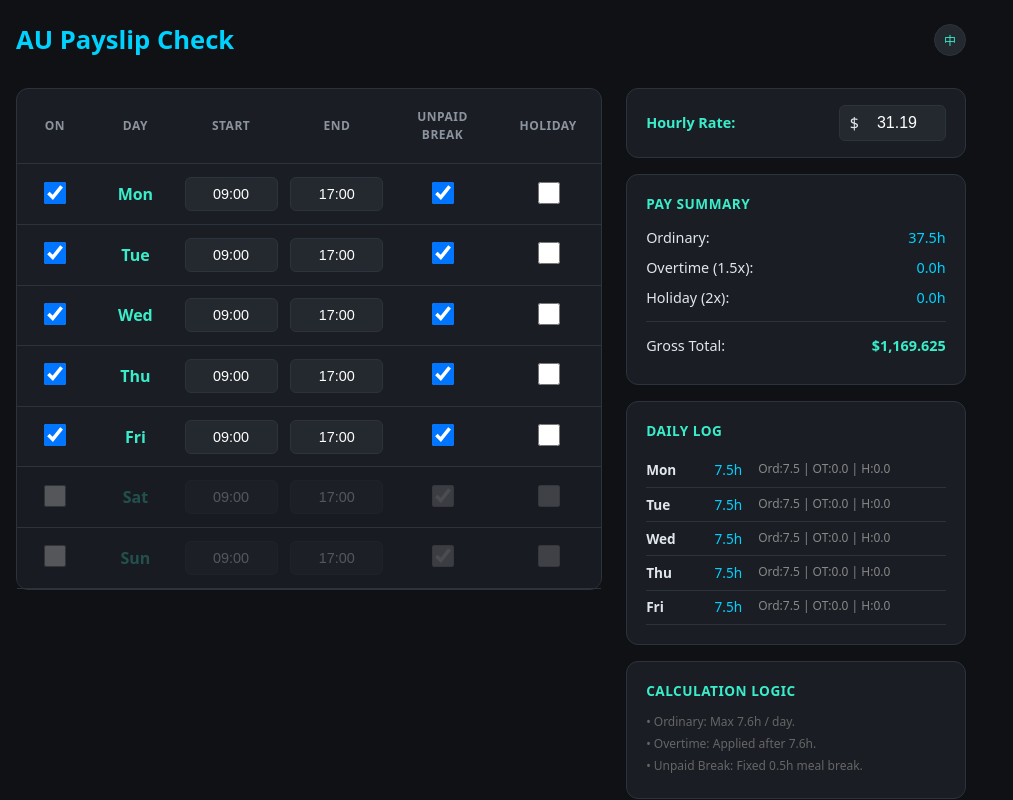
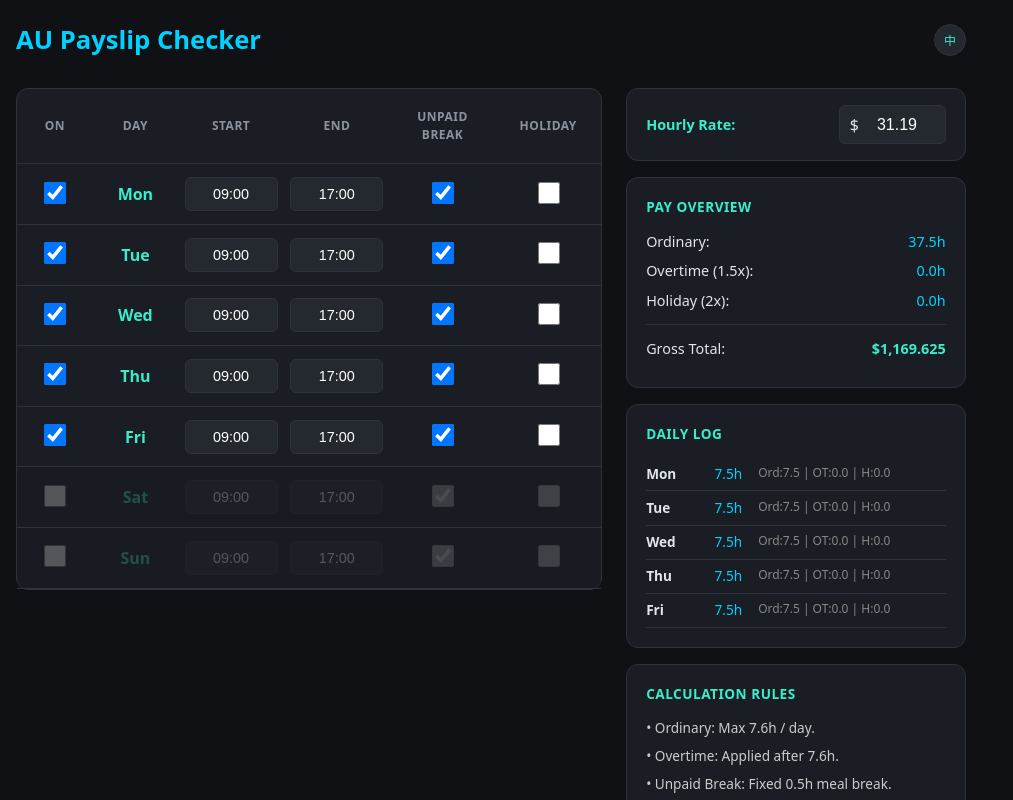
Before and after one commit to crayon3shawn/payslip-checker, a React (Vite) app: page / in a window 1280 px wide. Shown: the top 800 px of the page, without its empty margins (0-1013 px from the left). Built offline with nearby package versions, Linux system fonts and the light colour scheme.

Commit message:
refactor: natural tw translations, increase logic note font size and rename title to AU Payslip Checker

```diff
--- a/src/App.css
+++ b/src/App.css
@@ -84,9 +84,9 @@ h1 { color: var(--primary); margin: 0; font-size: 1.6rem; }
   border-radius: 6px;
   padding: 0 0.6rem;
 }
-.input-with-symbol input { background: transparent; border: none; color: white; padding: 0.5rem 0.2rem; width: 70px; outline: none; font-size: 1rem; text-align: right; }
+.input-with-symbol input { background: transparent; border: none; color: white; padding: 0.6rem 0.2rem; width: 70px; outline: none; font-size: 1rem; text-align: right; }
 
-/* Table - Desktop Fix */
+/* Table Base Styles (Desktop) */
 .record-table { width: 100%; border-collapse: collapse; }
 .record-table th { background: transparent; color: #8b949e; font-size: 0.75rem; padding: 1.2rem 0.8rem; border-bottom: 1px solid var(--border); text-transform: uppercase; letter-spacing: 0.5px; }
 .record-table td { padding: 0.8rem 0.4rem; border-bottom: 1px solid var(--border); }
@@ -99,7 +99,7 @@ input[type="checkbox"] { width: 22px; height: 22px; cursor: pointer; }
 
 .mobile-only-text { display: none; }
 
-/* --- Mobile Card Layout (Strictly scoped) --- */
+/* --- Mobile Card Layout --- */
 @media (max-width: 600px) {
   .table-wrapper { border: none; background: transparent; }
   .record-table, .record-table tbody, .record-table tr, .record-table td { display: block; }
@@ -118,7 +118,6 @@ input[type="checkbox"] { width: 22px; height: 22px; cursor: pointer; }
 
   .record-table td { border: none; padding: 0; display: flex; align-items: center; }
 
-  /* Grid Assignment */
   .cell-day { grid-area: 1 / 1 / 2 / 2; font-size: 1.1rem; }
   .cell-on { grid-area: 1 / 2 / 2 / 3; justify-content: flex-end; }
   .cell-start { grid-area: 2 / 1 / 3 / 2; }
@@ -141,7 +140,14 @@ input[type="checkbox"] { width: 22px; height: 22px; cursor: pointer; }
 .b-day { font-weight: bold; min-width: 40px; }
 .b-val { color: var(--primary); min-width: 40px; text-align: right; }
 .b-tag { color: #888; font-size: 0.75rem; }
-.note { font-size: 0.75rem; color: #666; margin: 0.3rem 0; line-height: 1.4; }
+
+/* Logic Card - Highlight Notes */
+.note.highlight {
+  font-size: 0.85rem; /* 加大說明文字 */
+  color: #ccc;
+  margin: 0.5rem 0;
+  line-height: 1.5;
+}
 
 .fw-minimal-link {
   display: block;
--- a/src/App.tsx
+++ b/src/App.tsx
@@ -107,7 +107,7 @@ function App() {
 
   const t = {
     en: {
-      title: 'AU Payslip Check',
+      title: 'AU Payslip Checker',
       rate: 'Hourly Rate',
       on: 'ON',
       day: 'DAY',
@@ -115,35 +115,35 @@ function App() {
       end: 'END',
       break: 'Unpaid Break',
       holiday: 'Holiday',
-      summary: 'Pay Summary',
+      summary: 'Pay Overview',
       ord: 'Ordinary',
       ot: 'Overtime (1.5x)',
       hol: 'Holiday (2x)',
       gross: 'Gross Total',
       details: 'Daily Log',
-      fairwork: 'Fair Work Website',
-      howItWorks: 'Calculation Logic',
+      fairwork: 'Visit Fair Work Website',
+      howItWorks: 'Calculation Rules',
       note1: 'Ordinary: Max 7.6h / day.',
       note2: 'Overtime: Applied after 7.6h.',
       note3: 'Unpaid Break: Fixed 0.5h meal break.'
     },
     tw: {
-      title: 'AU Payslip Check',
+      title: 'AU Payslip Checker',
       rate: '基本時薪',
-      on: '上班',
-      day: '日期',
-      start: '上班',
-      end: '下班',
+      on: 'ON',
+      day: '星期',
+      start: '上班打卡',
+      end: '下班打卡',
       break: '無薪休息',
       holiday: '國定假日',
-      summary: '薪資總結',
+      summary: '薪資總覽',
       ord: '普通工時',
       ot: '加班 (1.5x)',
       hol: '假日 (2x)',
       gross: '稅前總額',
       details: '每日明細',
-      fairwork: 'Fair Work 官網',
-      howItWorks: '計算邏輯說明',
+      fairwork: '造訪 Fair Work 官網',
+      howItWorks: '計算規則',
       note1: '普通工時：每日最高 7.6 小時。',
       note2: '加班時數：每日超過 7.6 小時部分。',
       note3: '無薪休息：固定扣除 0.5 小時用餐時間。'
@@ -277,9 +277,9 @@ function App() {
           <div className="logic-card flat-block">
             <h3>{cur.howItWorks}</h3>
             <div className="note-group">
-              <p className="note">• {cur.note1}</p>
-              <p className="note">• {cur.note2}</p>
-              <p className="note">• {cur.note3}</p>
+              <p className="note highlight">• {cur.note1}</p>
+              <p className="note highlight">• {cur.note2}</p>
+              <p className="note highlight">• {cur.note3}</p>
             </div>
           </div>
 
@@ -297,7 +297,7 @@ function App() {
           </div>
           <div className="footer-right">
             <a href="https://github.com/crayon3shawn/payslip-checker" className="github-link" target="_blank" rel="noreferrer">GitHub Repo</a>
-            <span className="v-tag">v1.3.8</span>
+            <span className="v-tag">v1.3.9</span>
           </div>
         </div>
       </footer>
```
